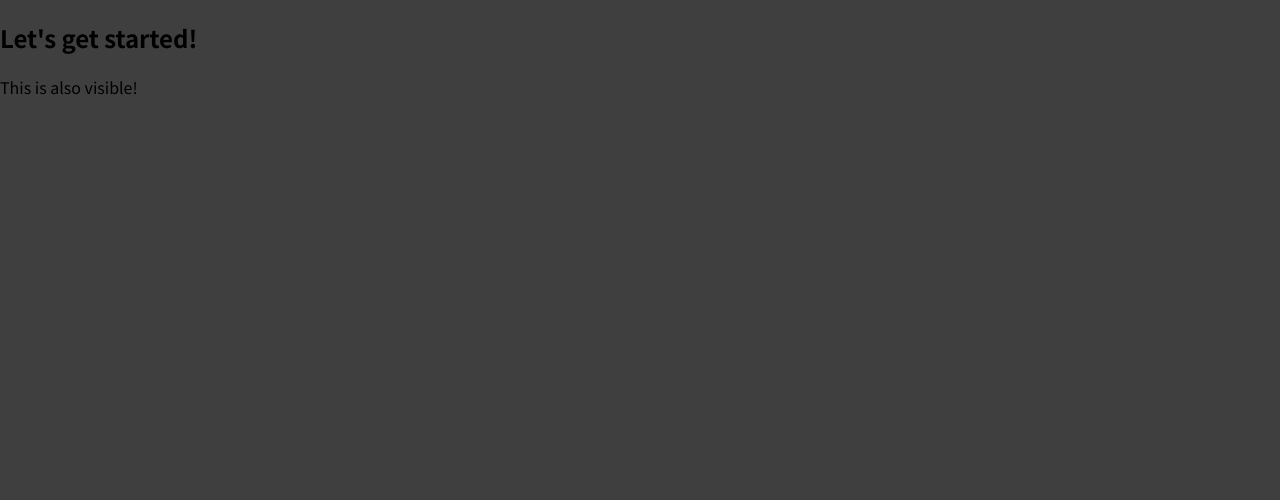
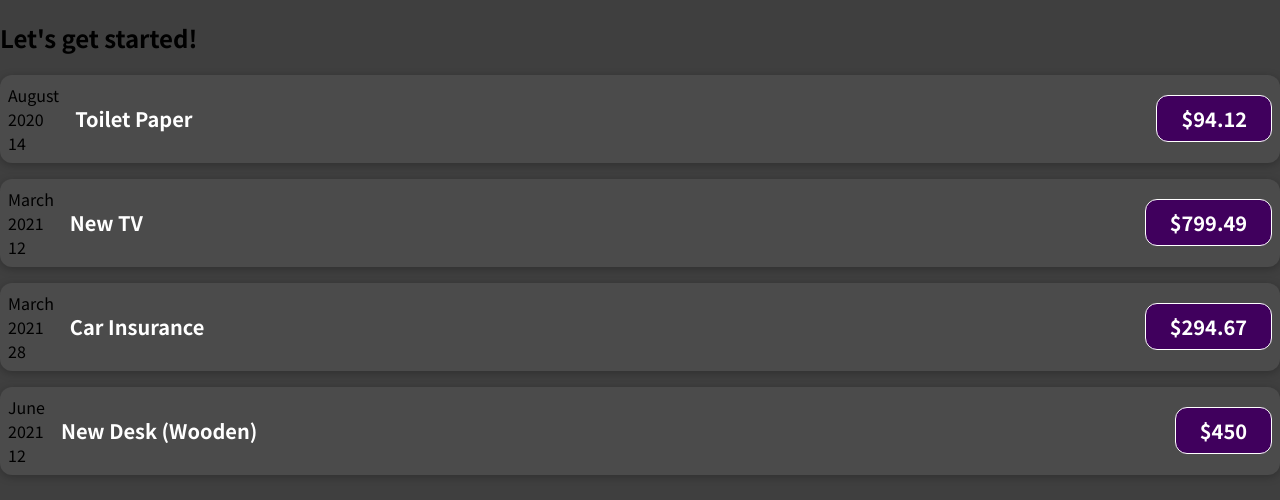
Before and after one commit to JoyUmoekpo/Unit-1-Expense-Tracker, a JavaScript app in the folder expense-tracker/: page / in a window 1280 px wide. Shown: the top 500 px of the page. Built offline with nearby package versions, Linux system fonts and the light colour scheme.

Commit message:
Configured Date

```diff
--- a/expense-tracker/src/App.js
+++ b/expense-tracker/src/App.js
@@ -1,10 +1,49 @@
+import ExpenseItem from "./components/ExpenseItem";
+
 function App() {
-  return (
-    <div>
-      <h2>Let's get started!</h2>
-      <p>This is also visible!</p>
-    </div>
-  );
+	const expenses = [
+		{
+			id: "e1",
+			title: "Toilet Paper",
+			amount: 94.12,
+			date: new Date(2020, 7, 14),
+		},
+		{ id: "e2", title: "New TV", amount: 799.49, date: new Date(2021, 2, 12) },
+		{
+			id: "e3",
+			title: "Car Insurance",
+			amount: 294.67,
+			date: new Date(2021, 2, 28),
+		},
+		{
+			id: "e4",
+			title: "New Desk (Wooden)",
+			amount: 450,
+			date: new Date(2021, 5, 12),
+		},
+	];
+
+	return (
+		<div>
+			<h2>Let's get started!</h2>
+			<ExpenseItem
+				title={expenses[0].title}
+				amount={expenses[0].amount}
+				date={expenses[0].date}></ExpenseItem>
+			<ExpenseItem
+				title={expenses[1].title}
+				amount={expenses[1].amount}
+				date={expenses[1].date}></ExpenseItem>
+			<ExpenseItem
+				title={expenses[2].title}
+				amount={expenses[2].amount}
+				date={expenses[2].date}></ExpenseItem>
+			<ExpenseItem
+				title={expenses[3].title}
+				amount={expenses[3].amount}
+				date={expenses[3].date}></ExpenseItem>
+		</div>
+	);
 }
 
 export default App;
--- /dev/null
+++ b/expense-tracker/src/components/ExpenseItem.css
@@ -0,0 +1,56 @@
+.expense-item {
+  display: flex;
+  justify-content: space-between;
+  align-items: center;
+  box-shadow: 0 2px 8px rgba(0, 0, 0, 0.25);
+  padding: 0.5rem;
+  margin: 1rem 0;
+  border-radius: 12px;
+  background-color: #4b4b4b;
+}
+
+.expense-item__description {
+  display: flex;
+  flex-direction: column;
+  gap: 1rem;
+  align-items: flex-end;
+  flex-flow: column-reverse;
+  justify-content: flex-start;
+  flex: 1;
+}
+
+.expense-item h2 {
+  color: #3a3a3a;
+  font-size: 1rem;
+  flex: 1;
+  margin: 0 1rem;
+  color: white;
+}
+
+.expense-item__price {
+  font-size: 1rem;
+  font-weight: bold;
+  color: white;
+  background-color: #40005d;
+  border: 1px solid white;
+  padding: 0.5rem;
+  border-radius: 12px;
+}
+
+@media (min-width: 580px) {
+  .expense-item__description {
+    flex-direction: row;
+    align-items: center;
+    justify-content: flex-start;
+    flex: 1;
+  }
+
+  .expense-item__description h2 {
+    font-size: 1.25rem;
+  }
+
+  .expense-item__price {
+    font-size: 1.25rem;
+    padding: 0.5rem 1.5rem;
+  }
+}
--- a/expense-tracker/src/components/ExpenseItem.js
+++ b/expense-tracker/src/components/ExpenseItem.js
@@ -0,0 +1,23 @@
+import "./ExpenseItem.css";
+
+function ExpenseItem(props) {
+	const month = props.date.toLocaleString("en-US", { month: "long" });
+	const year = props.date.getFullYear();
+	const day = props.date.toLocaleString("en-US", { day: "2-digit" });
+
+	return (
+		<div className="expense-item">
+			<div>
+				<div>{month}</div>
+				<div>{year}</div>
+				<div>{day}</div>
+			</div>
+			<div className="expense-item__description">
+				<h2>{props.title}</h2>
+				<div className="expense-item__price">${props.amount}</div>
+			</div>
+		</div>
+	);
+}
+
+export default ExpenseItem;
```
Also changed, not shown: expense-tracker/src/components/ExpenseDate.js (added).
